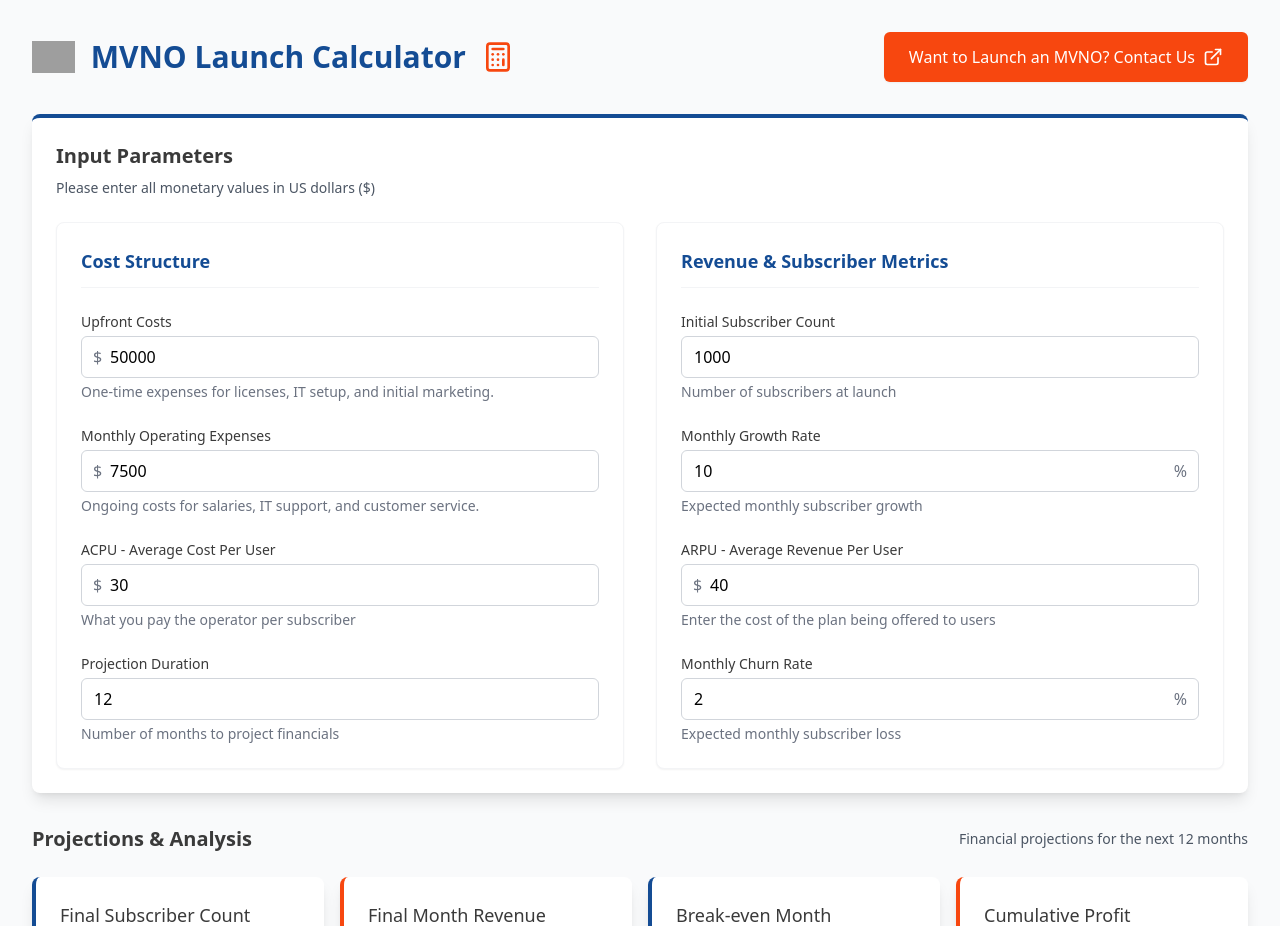
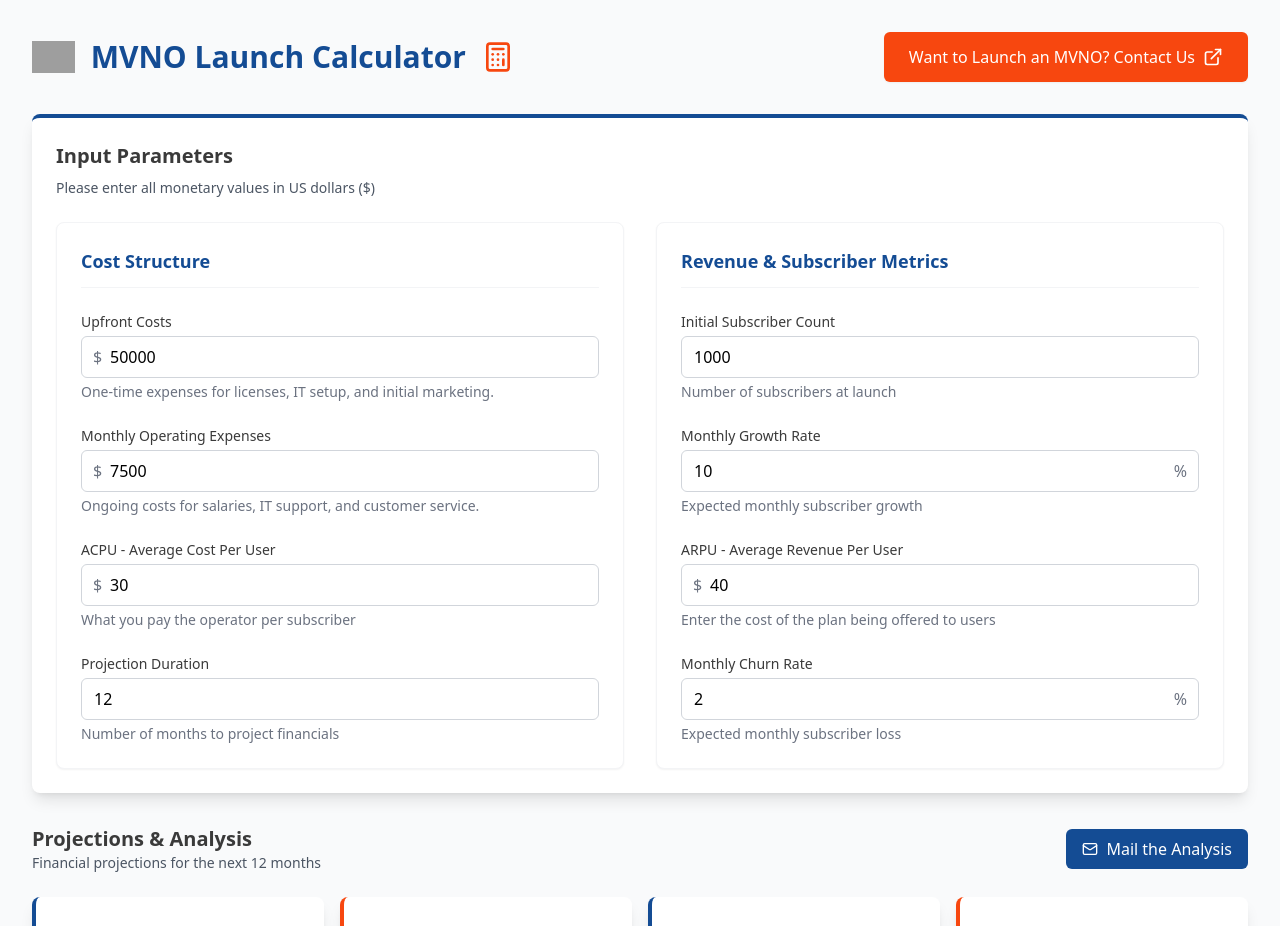
Before and after one commit to devil2123/MVNO_Spenza, a React (Vite) app: page / in a window 1280 px wide. Shown: the top 926 px of the page. Built offline with nearby package versions, Linux system fonts and the light colour scheme; grey boxes are pictures that could not be loaded.

Commit message:
Update ResultsSection.tsx

```diff
--- a/src/components/ResultsSection.tsx
+++ b/src/components/ResultsSection.tsx
@@ -1,6 +1,8 @@
-import React from 'react';
+import React, { useState } from 'react';
 import { MonthlyProjection, MVNOInputs } from '../types';
 import { formatCurrency, formatNumber } from '../utils/calculations';
+import { EmailModal } from './EmailModal';
+import { Mail } from 'lucide-react';
 
 interface ResultsSectionProps {
   projections: MonthlyProjection[];
@@ -8,6 +10,9 @@ interface ResultsSectionProps {
 }
 
 export function ResultsSection({ projections, inputs }: ResultsSectionProps) {
+  const [isModalOpen, setIsModalOpen] = useState(false);
+  const [successMessage, setSuccessMessage] = useState('');
+
   if (!projections || projections.length === 0) {
     return (
       <div className="flex items-center justify-center p-8 bg-white rounded-lg shadow-lg">
@@ -23,14 +28,36 @@ export function ResultsSection({ projections, inputs }: ResultsSectionProps) {
     return amount < 0 ? 'text-red-600' : 'text-green-600';
   };
 
+  const handleEmailSubmit = (email: string) => {
+    // Here you would typically integrate with your email service
+    console.log('Sending analysis to:', email);
+    setSuccessMessage(`Analysis sent to ${email}`);
+    setTimeout(() => setSuccessMessage(''), 5000);
+  };
+
   return (
     <div className="space-y-6">
       <div className="flex items-center justify-between mb-6">
-        <h2 className="text-xl font-semibold text-[#3A3A3A]">Projections & Analysis</h2>
-        <p className="text-sm text-gray-600">
-          Financial projections for the next {inputs.projectionMonths} months
-        </p>
+        <div>
+          <h2 className="text-xl font-semibold text-[#3A3A3A]">Projections & Analysis</h2>
+          <p className="text-sm text-gray-600">
+            Financial projections for the next {inputs.projectionMonths} months
+          </p>
+        </div>
+        <button
+          onClick={() => setIsModalOpen(true)}
+          className="inline-flex items-center px-4 py-2 bg-[#144C94] text-white rounded-md hover:bg-[#0f3a70] focus:outline-none focus:ring-2 focus:ring-offset-2 focus:ring-[#144C94] transition-colors duration-200"
+        >
+          <Mail className="w-4 h-4 mr-2" />
+          Mail the Analysis
+        </button>
       </div>
+
+      {successMessage && (
+        <div className="bg-green-50 border border-green-200 text-green-700 px-4 py-3 rounded-md mb-4">
+          {successMessage}
+        </div>
+      )}
 
       <div className="grid grid-cols-1 md:grid-cols-2 lg:grid-cols-4 gap-4">
         <div className="bg-white p-6 rounded-lg shadow-lg border-l-4 border-[#144C94]">
@@ -41,7 +68,7 @@ export function ResultsSection({ projections, inputs }: ResultsSectionProps) {
         </div>
 
         <div className="bg-white p-6 rounded-lg shadow-lg border-l-4 border-[#F7470F]">
-          <h3 className="text-lg font-medium text-[#3A3A3A]">Final Month Revenue</h3>
+          <h3 className="text-lg font-medium text-[#3A3A3A]">Monthly Revenue</h3>
           <p className="mt-2 text-3xl font-semibold text-[#F7470F]">
             {formatCurrency(lastMonth.revenue)}
           </p>
@@ -88,6 +115,12 @@ export function ResultsSection({ projections, inputs }: ResultsSectionProps) {
           </tbody>
         </table>
       </div>
+
+      <EmailModal
+        isOpen={isModalOpen}
+        onClose={() => setIsModalOpen(false)}
+        onSubmit={handleEmailSubmit}
+      />
     </div>
   );
 }
```
